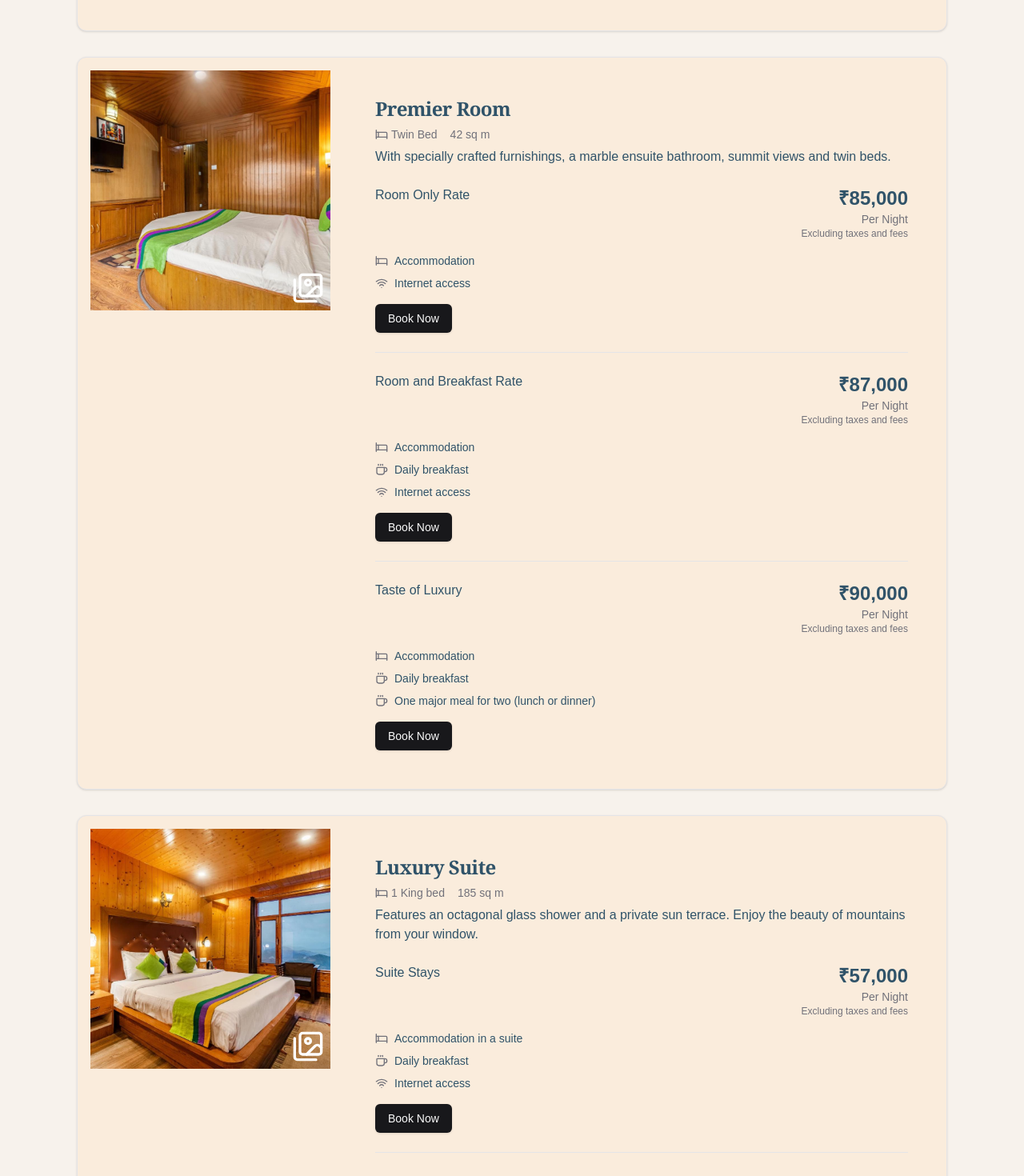
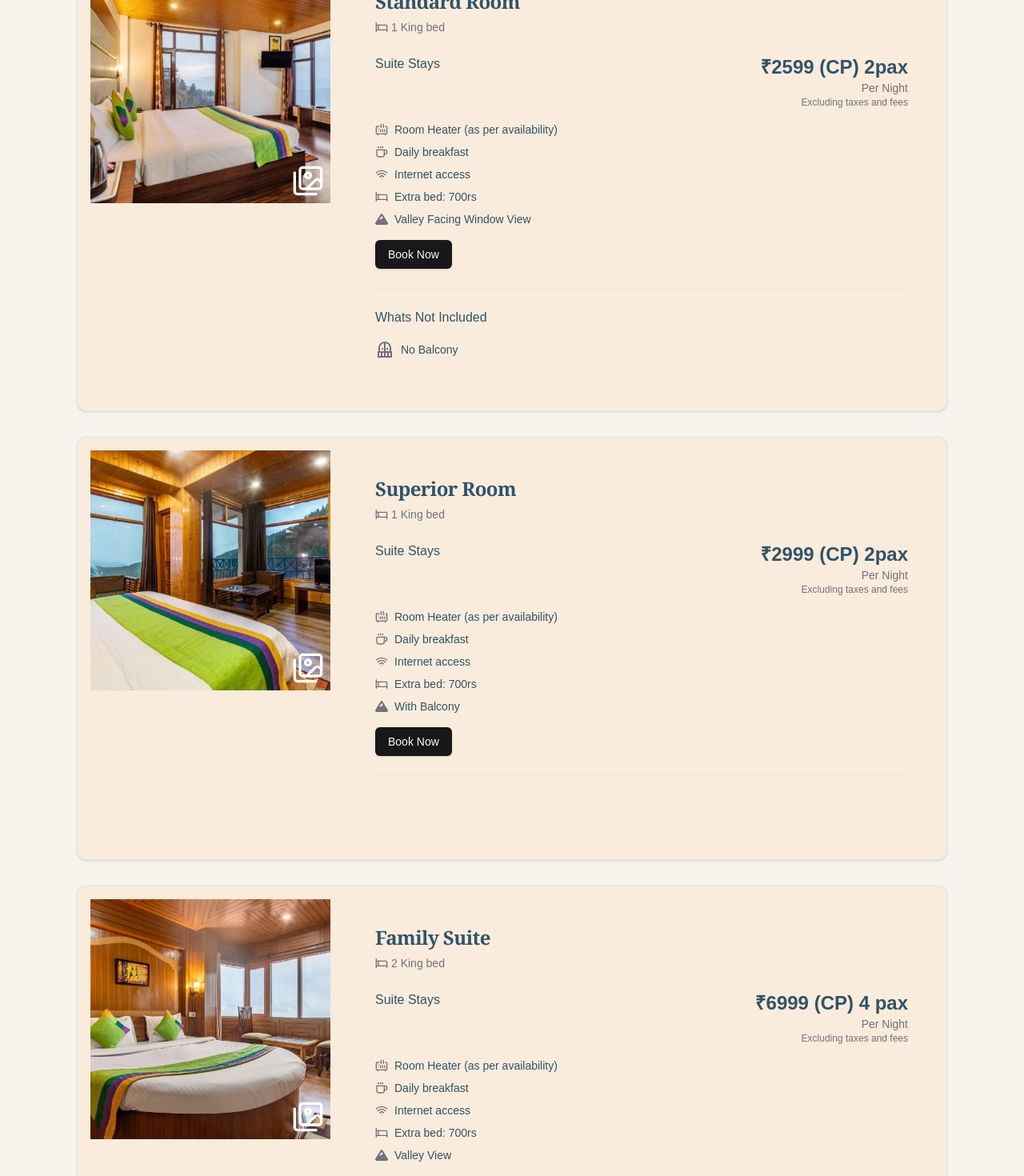
Before and after one commit to ISHANTBHATT/kufri-snow-resort, a Next.js app: page /booking in a window 1280 px wide. Shown: the part 920-2390 px from the top of the page at 80% size. Built offline with nearby package versions, Linux system fonts and the light colour scheme.

Commit message:
changes: text change in room suggestion file

```diff
--- a/src/app/checkout/[...id]/page.js
+++ b/src/app/checkout/[...id]/page.js
@@ -280,7 +280,7 @@ export default function BookingForm() {
   }
 
   return (
-    <div className="py-20 px-4 flex flex-col md:flex-row justify-center items-start gap-8">
+    <div className="py-32 px-4 flex flex-col md:flex-row justify-center items-start gap-8">
       <Card className="w-full max-w-md">
         <CardHeader>
           <CardTitle className="text-2xl">Guest Details</CardTitle>
--- /dev/null
+++ b/src/app/components/ProjectSection.jsx
@@ -0,0 +1,60 @@
+import { Card, CardContent } from "@/components/ui/card";
+
+export default function ProjectsSection() {
+  return (
+    <section className="py-16 px-4">
+      <div className="max-w-7xl mx-auto">
+        <h2 className="text-4xl font-bold text-center mb-12">
+          Transform Your Work And Living Space
+          <br />
+          With Style, Comfort And Functionality
+        </h2>
+
+        <div className="grid md:grid-cols-2 gap-6 mb-12">
+          <Card className="overflow-hidden">
+            <img
+              src="/placeholder.svg?height=600&width=800"
+              alt="Unique design showcase"
+              className="w-full h-[400px] object-cover"
+            />
+            <CardContent className="p-6">
+              <h3 className="text-sm text-muted-foreground mb-2">
+                UNIQUE DESIGNS
+              </h3>
+              <h4 className="text-2xl font-bold">Elevate Your Spaces Today</h4>
+            </CardContent>
+          </Card>
+
+          <Card className="overflow-hidden">
+            <img
+              src="/placeholder.svg?height=600&width=800"
+              alt="Rustic design showcase"
+              className="w-full h-[400px] object-cover"
+            />
+            <CardContent className="p-6">
+              <h3 className="text-sm text-muted-foreground mb-2">
+                RUSTIC DESIGN
+              </h3>
+              <h4 className="text-2xl font-bold">Inspired Designs</h4>
+            </CardContent>
+          </Card>
+        </div>
+
+        <div className="grid grid-cols-3 gap-6 text-center">
+          <div>
+            <h3 className="text-4xl font-bold mb-2">8K</h3>
+            <p className="text-muted-foreground">WORLDWIDE BRANCHES</p>
+          </div>
+          <div>
+            <h3 className="text-4xl font-bold mb-2">125K</h3>
+            <p className="text-muted-foreground">SATISFY CUSTOMERS</p>
+          </div>
+          <div>
+            <h3 className="text-4xl font-bold mb-2">50K</h3>
+            <p className="text-muted-foreground">TECHNICAL TEAMS</p>
+          </div>
+        </div>
+      </div>
+    </section>
+  );
+}
--- a/src/app/components/RoomSuggestion.jsx
+++ b/src/app/components/RoomSuggestion.jsx
@@ -6,6 +6,11 @@ import { AnimatePresence, motion } from "framer-motion";
 import { Bed, Wifi, Coffee, Images } from "lucide-react";
 import { Button } from "@/components/ui/button";
 import { Card, CardContent, CardHeader, CardTitle } from "@/components/ui/card";
+import { GiWindow } from "react-icons/gi";
+import { MdBalcony } from "react-icons/md";
+import { Heater } from "lucide-react";
+import { MountainSnow } from "lucide-react";
+import { FaMountain } from "react-icons/fa6";
 import {
   Carousel,
   CarouselContent,
@@ -18,81 +23,111 @@ import Link from "next/link";
 const rooms = [
   {
     title: "Deluxe Suite",
-    image: "/images/room.jpg",
-    images: ["/images/room.jpg", "/images/room1.jpg"],
+    image: "/images/room7.jpg",
+    images: ["/images/room7.jpg", "/images/room8.jpg"],
     bedType: "1 King bed",
-    area: "75 sq m",
     description:
       "A cozy room with stunning mountain views. Wake up to peaceful mountain scenery",
     rates: [
       {
         name: "Suite Stays",
-        price: 22000,
+        price: "2200 (CP) 2pax",
         amenities: [
-          "Accommodation in a suite",
+          "Room Heater (as per availability)",
           "Daily breakfast",
           "Internet access",
+          "Extra bed: 700rs",
         ],
       },
+    ],
+    notinclued: [
       {
-        name: "Best Available Rate (Suites)",
-        price: 75000,
-        amenities: ["Accommodation", "Daily breakfast", "Internet access"],
+        title: "Whats Not Included",
+        icon: <GiWindow className="h-6 w-6 text-muted-foreground" />,
+        amenities: ["No windows,", "No Balcony"],
       },
     ],
   },
   {
-    title: "Premier Room",
-    image: "/images/room2.jpg",
-    images: ["/images/room2.jpg", "/images/room3.jpg"],
-    bedType: "Twin Bed",
-    area: "42 sq m",
+    title: "Standard Room",
+    image: "/images/room.jpg",
+    images: ["/images/room.jpg", "/images/room1.jpg"],
+    bedType: "1 King bed",
+    description:
+      "A cozy room with stunning mountain views. Wake up to peaceful mountain scenery",
+    rates: [
+      {
+        name: "Suite Stays",
+        price: "2599 (CP) 2pax",
+        amenities: [
+          "Room Heater (as per availability)",
+          "Daily breakfast",
+          "Internet access",
+          "Extra bed: 700rs",
+          "Valley Facing Window View",
+        ],
+      },
+    ],
+    notinclued: [
+      {
+        title: "Whats Not Included",
+        icon: <MdBalcony className="h-6 w-6 text-muted-foreground" />,
+        amenities: ["No Balcony"],
+      },
+    ],
+  },
+  {
+    title: "Superior Room",
+    image: "/images/room5.jpg",
+    images: ["/images/room4.jpg", "/images/room5.jpg"],
+    bedType: "1 King bed",
     description:
       "With specially crafted furnishings, a marble ensuite bathroom, summit views and twin beds.",
     rates: [
       {
-        name: "Room Only Rate",
-        price: 85000,
-        amenities: ["Accommodation", "Internet access"],
+        name: "Suite Stays",
+        price: "2999 (CP) 2pax",
+        amenities: [
+          "Room Heater (as per availability)",
+          "Daily breakfast",
+          "Internet access",
+          "Extra bed: 700rs",
+          "With Balcony",
+        ],
       },
+    ],
+    notinclued: [
       {
-        name: "Room and Breakfast Rate",
-        price: 87000,
-        amenities: ["Accommodation", "Daily breakfast", "Internet access"],
-      },
-      {
-        name: "Taste of Luxury",
-        price: 90000,
-        amenities: [
-          "Accommodation",
-          "Daily breakfast",
-          "One major meal for two (lunch or dinner)",
-        ],
+        title: "",
+        amenities: [""],
       },
     ],
   },
   {
-    title: "Luxury Suite",
-    image: "/images/room4.jpg",
-    images: ["/images/room4.jpg", "/images/room5.jpg"],
-    bedType: "1 King bed",
-    area: "185 sq m",
+    title: "Family Suite",
+    image: "/images/room9.jpg",
+    images: ["/images/room2.jpg", "/images/room3.jpg", "/images/room9.jpg"],
+    bedType: "2 King bed",
     description:
       "Features an octagonal glass shower and a private sun terrace. Enjoy the beauty of mountains from your window.",
     rates: [
       {
         name: "Suite Stays",
-        price: 57000,
+        price: "6999 (CP) 4 pax",
         amenities: [
-          "Accommodation in a suite",
+          "Room Heater (as per availability)",
           "Daily breakfast",
           "Internet access",
+          "Extra bed: 700rs",
+          "Valley View",
         ],
       },
+    ],
+    notinclued: [
       {
-        name: "Best Available Rate (Suites)",
-        price: 30000,
-        amenities: ["Accommodation", "Daily breakfast", "Internet access"],
+        title: "Whats Not Included",
+        icon: <MdBalcony className="h-6 w-6 text-muted-foreground" />,
+        amenities: ["No Balcony"],
       },
     ],
   },
@@ -133,21 +168,17 @@ export default function RoomSuggestion({ handlebooking }) {
                     <Bed className="h-4 w-4" />
                     {room.bedType}
                   </div>
-                  <div>{room.area}</div>
                 </div>
-                <p className="text-base">{room.description}</p>
+                {/* <p className="text-base">{room.description}</p> */}
               </CardHeader>
               <CardContent className="space-y-6">
                 {room.rates.map((rate, rateIndex) => (
-                  <div
-                    key={rateIndex}
-                    className="border-t pt-6 first:border-t-0 first:pt-0"
-                  >
+                  <div key={rateIndex} className="">
                     <div className="flex justify-between items-start mb-4">
                       <h3 className="font-medium">{rate.name}</h3>
                       <div className="text-right">
                         <div className="text-2xl font-bold">
-                          ₹{rate.price.toLocaleString()}
+                          {/* ₹{rate.price.toLocaleString()} */}₹{rate.price}
                         </div>
                         <div className="text-sm text-muted-foreground">
                           Per Night
@@ -168,8 +199,12 @@ export default function RoomSuggestion({ handlebooking }) {
                           ) : amenity.includes("breakfast") ||
                             amenity.includes("meal") ? (
                             <Coffee className="h-4 w-4 text-muted-foreground" />
+                          ) : amenity.includes("bed") ? (
+                            <Bed className="h-4 w-4 text-muted-foreground" />
+                          ) : amenity.includes("Heater") ? (
+                            <Heater className="h-4 w-4 text-muted-foreground" />
                           ) : (
-                            <Bed className="h-4 w-4 text-muted-foreground" />
+                            <FaMountain className="h-4 w-4 text-muted-foreground" />
                           )}
                           {amenity}
                         </li>
@@ -185,6 +220,26 @@ export default function RoomSuggestion({ handlebooking }) {
                         </Button>
                       </Link>
                     </div>
+                  </div>
+                ))}
+              </CardContent>
+              <CardContent className="space-y-6">
+                {room.notinclued.map((item, itemIndex) => (
+                  <div key={itemIndex} className="border-t pt-6">
+                    <div className="flex justify-between items-start mb-4">
+                      <h3 className="font-medium">{item.title}</h3>
+                    </div>
+                    <ul className="gap-2 mb-4 flex items-center">
+                      {item.icon}
+                      {item.amenities.map((amenity, amenityIndex) => (
+                        <li
+                          key={amenityIndex}
+                          className="flex items-center gap-2 text-sm"
+                        >
+                          {amenity}
+                        </li>
+                      ))}
+                    </ul>
                   </div>
                 ))}
               </CardContent>
```
Also changed, not shown: public/images/room9.jpg (added).
